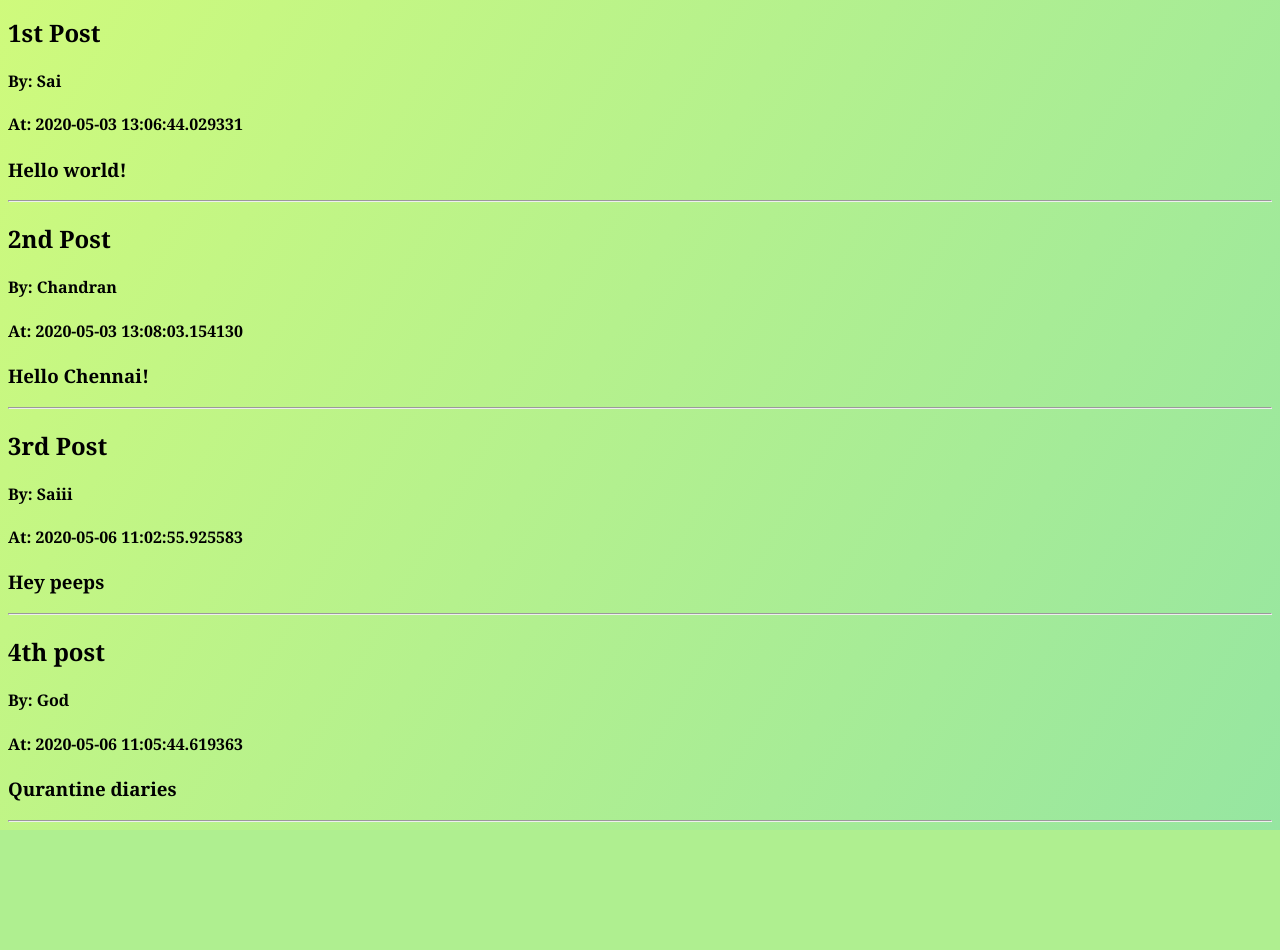
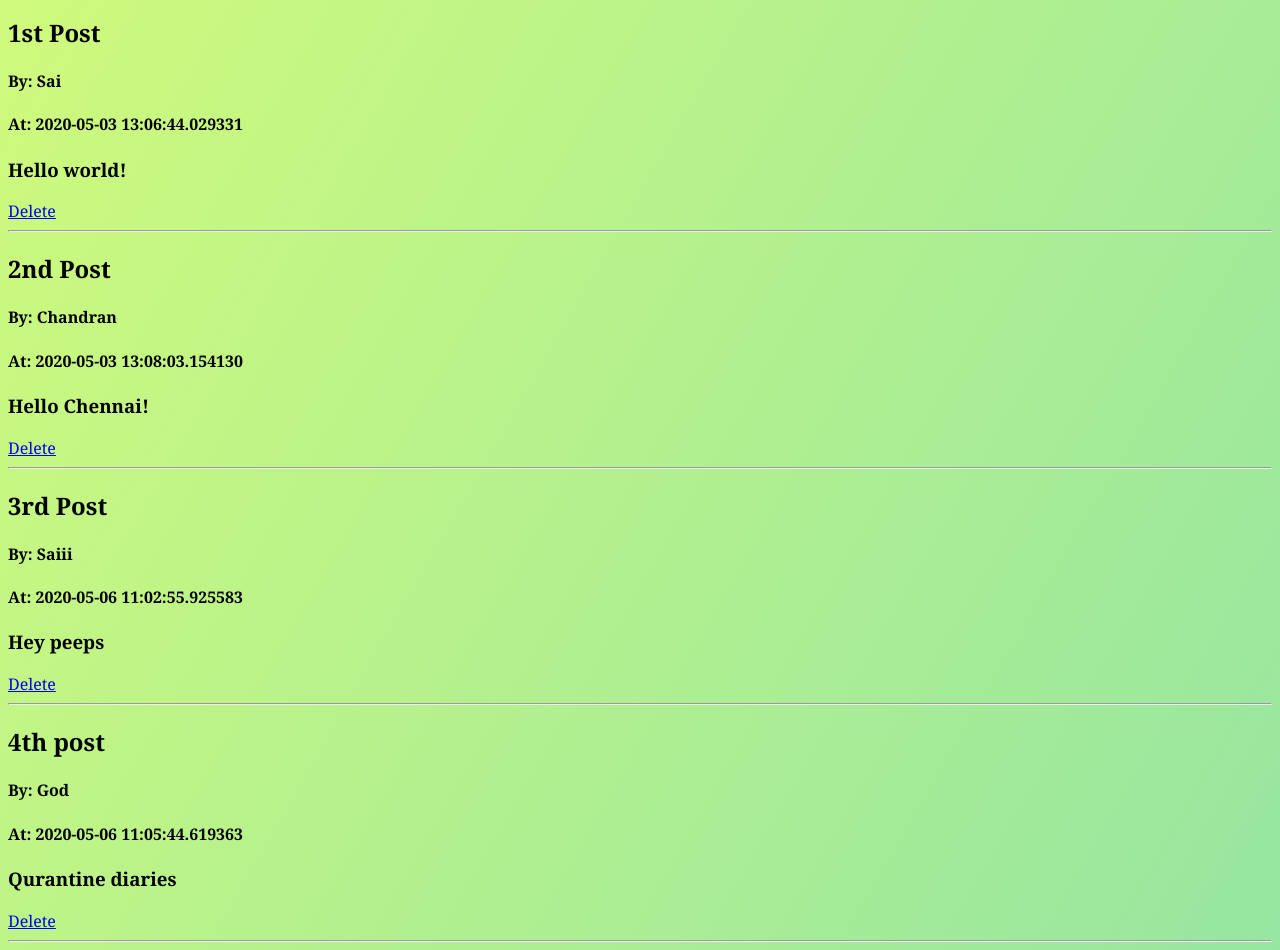
Before and after one commit to Sayeeshwar/Flask-Blog-App, a Flask app: page /posts in a window 1280 px wide. Shown: the part 268-1218 px from the top of the page. Before the commit the page ends 1098 px from the top, so only its background shows below. Run offline with Flask 2, Linux system fonts and the light colour scheme; data comes from the database, SQL or seed files in the repository.

Commit message:
Add delete button for each blog post

```diff
--- a/templates/posts.html
+++ b/templates/posts.html
@@ -25,6 +25,7 @@
     <h4>By: {{post.author}}</h4>
     <h4>At: {{post.date_posted}}</h4>
     <h3>{{post.content}}</h3>
+    <a href="/posts/delete/{{post.id}}">Delete</a>
     <hr>
 
 {% endfor %}
```
